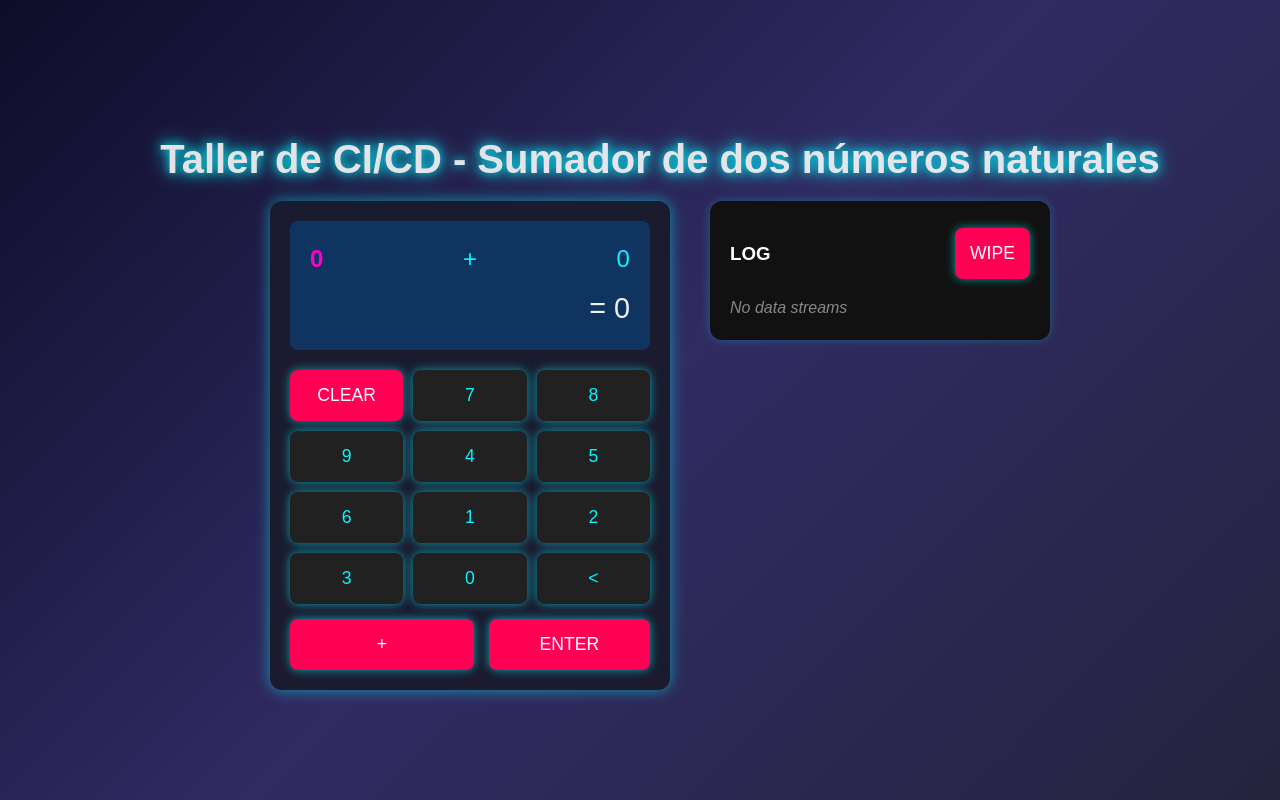
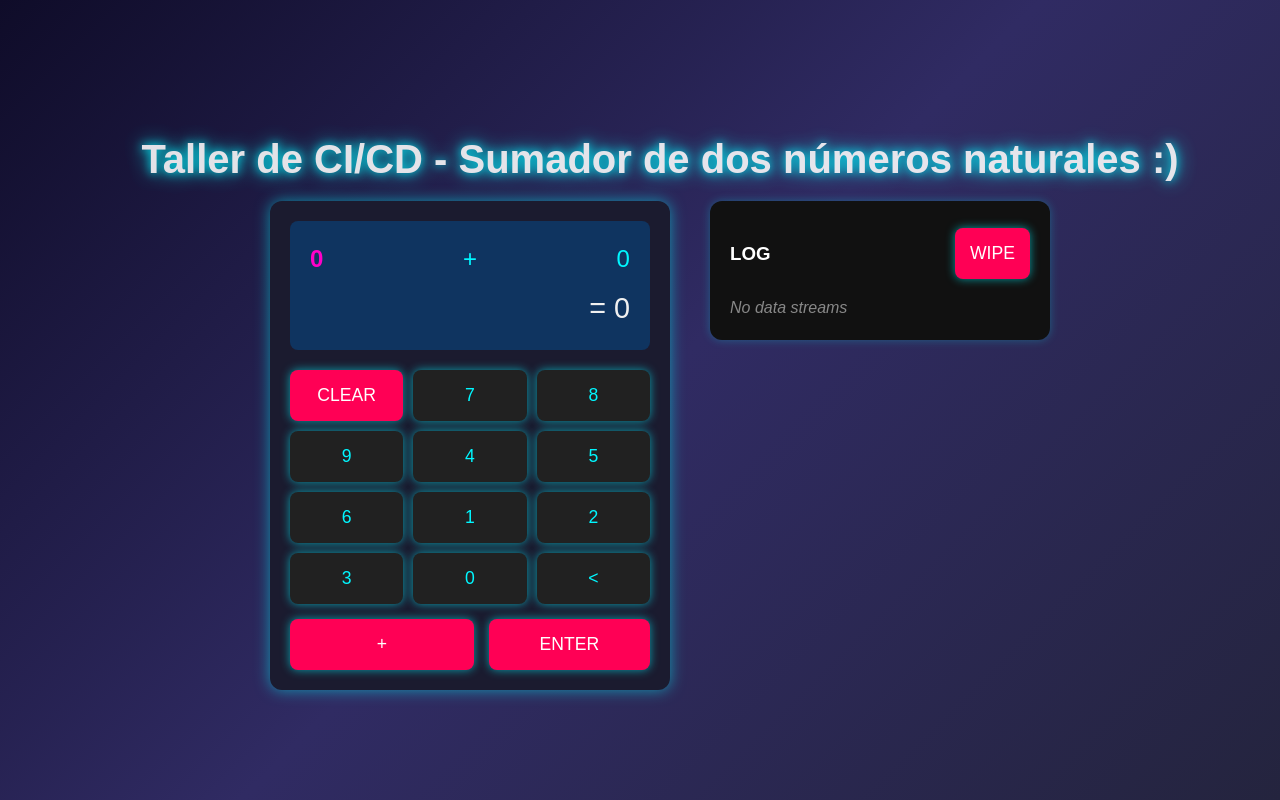
Before and after one commit to DanielBenjaminLopez/taller-CI-CD, a React (Vite) app in the folder tallerCICD/: page / in a window 1280 px wide. Built offline with nearby package versions, Linux system fonts and the light colour scheme.

Commit message:
done: finaliza el diseño de UI (#2)

```diff
--- a/tallerCICD/src/App.jsx
+++ b/tallerCICD/src/App.jsx
@@ -65,7 +65,7 @@ function App() {
   return (
     <div className="main-container">
       <h1 className="main-title glow-title">
-        Taller de CI/CD - Sumador de dos números naturales
+        Taller de CI/CD - Sumador de dos números naturales :)
       </h1>
       <div className="calculator-wrapper">
         <div className="calculator-cyberpunk">
```
